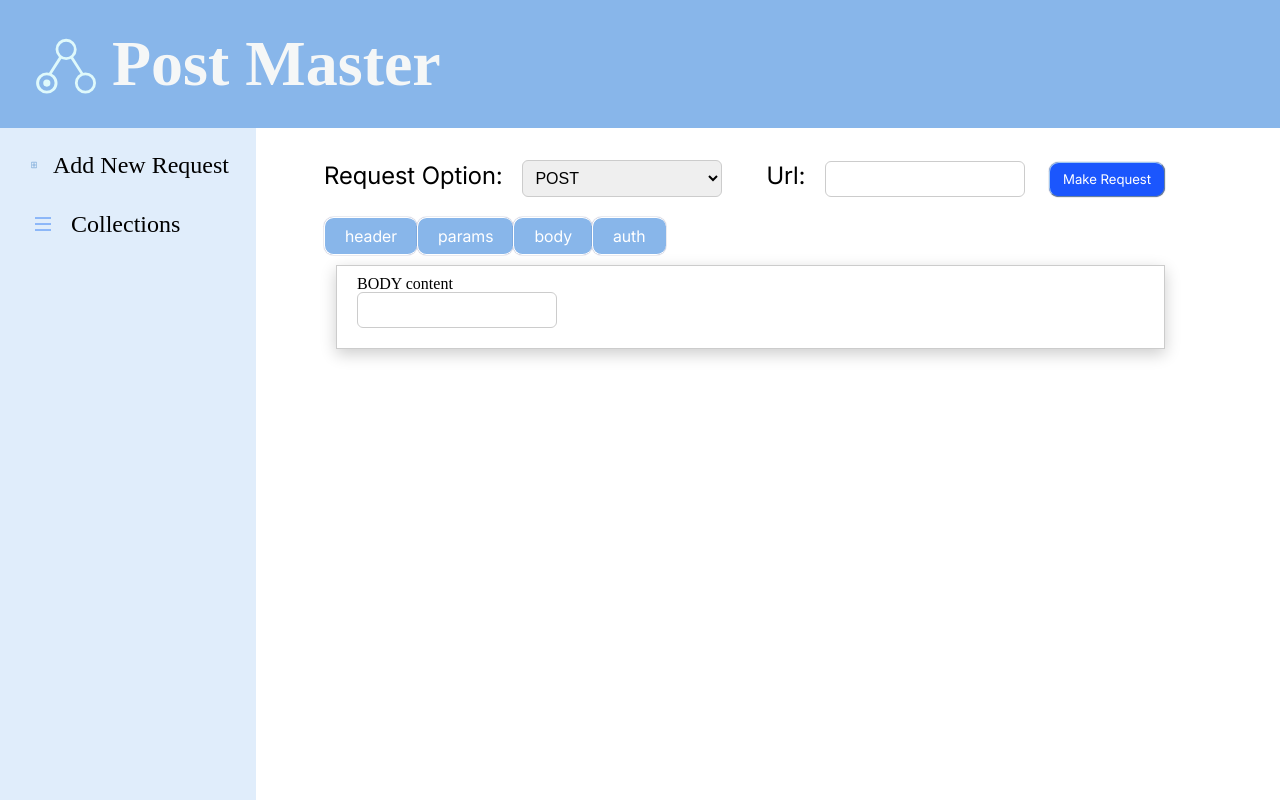
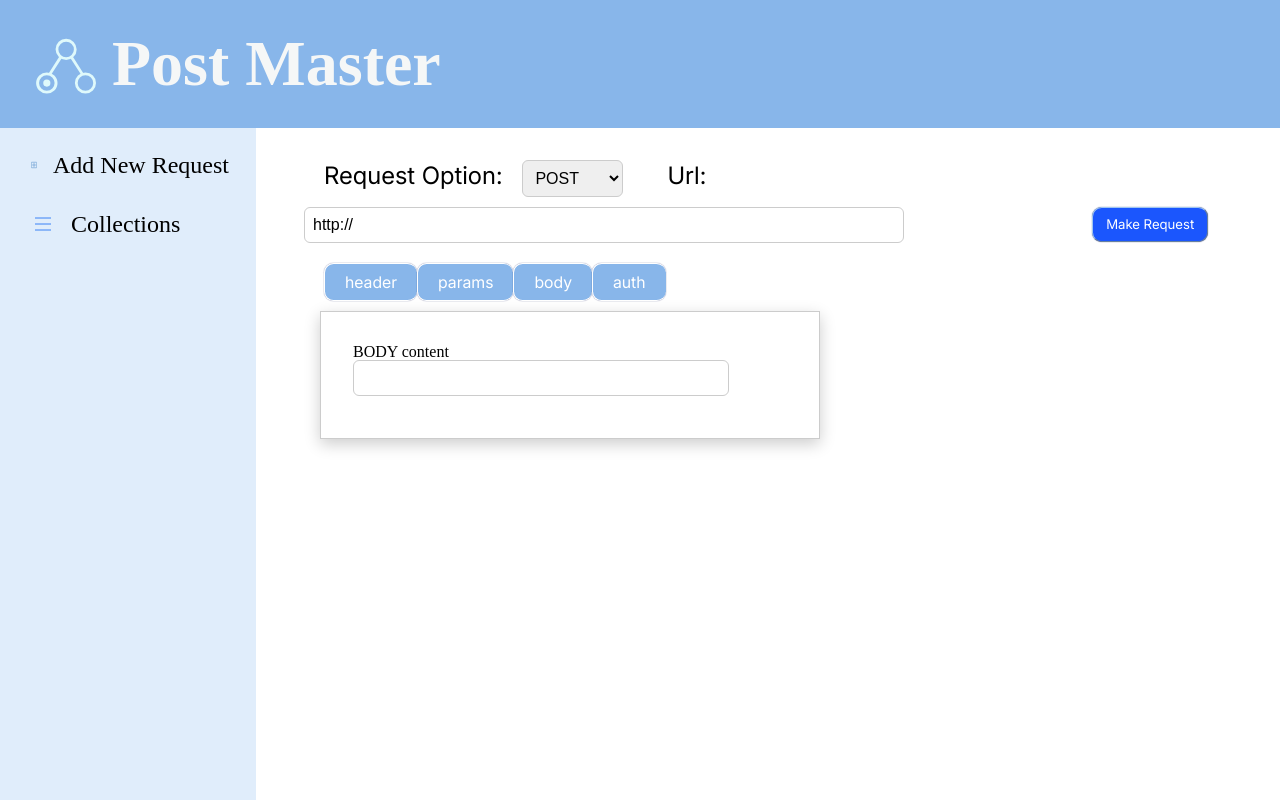
Before and after one commit to aylinakyol/PostMasterReact, a React (Vite) app in the folder postmasterreact/: page / in a window 1280 px wide. Both pictures are taken after a click on the button "body". Shown: the top 800 px of the page. Built offline with nearby package versions, Linux system fonts and the light colour scheme.

Commit message:
Default url değeri verildi. Görünümü düzeltildi.

```diff
--- a/postmasterreact/src/Request_Body.jsx
+++ b/postmasterreact/src/Request_Body.jsx
@@ -30,7 +30,7 @@ export default function Request_Body({requestBody, setRequestBody, requestHeader
 
   const bodyContent = (
     <div className="input-row">
-      <input type="text" id="body" name="body" onChange={handleBody}/>
+      <input type="text" id="body" name="body" onChange={handleBody}  className="input-row"/>
     </div>);
 
   return (
--- a/postmasterreact/src/css/style.css
+++ b/postmasterreact/src/css/style.css
@@ -37,11 +37,14 @@
   height: 100rem;
 }
 
+.navbar-menu:hover{
+  text-decoration: underline;
+}
+
 .link-navbar-menu,
 .link-navbar-menu-active {
   display: flex;
   align-items: center;
-  text-decoration: none;
   color: black;
   font-size: 1.5rem;
   padding: 10px 12px;
@@ -52,6 +55,7 @@
 }
 
 
+.link-navbar-menu:hover,
 .link-navbar-menu-active:hover{
   text-decoration: underline;
 }
@@ -94,7 +98,8 @@ main {
   stroke-width: 2;
 }
 
-.link-navbar-menu:hover svg[data-icon="burger"] path {
+.link-navbar-menu:hover svg[data-icon="burger"] path
+.link-navbar-menu:hover svg[data-icon="addRequest"]{
   stroke: #1d4ed8;
   stroke-width: 2;
 }
@@ -117,7 +122,6 @@ main {
 .link-navbar-menu-active svg[data-icon="addRequest"] rect {
   stroke: currentColor;
 }
-
 
 button {
   padding: 0.6rem;
@@ -143,15 +147,6 @@ button:hover {
 
 form {
   gap: 2rem;
-}
-
-.input-group {
-  gap: 1rem;
-}
-
-.checkbox {
-  width: 2rem;
-  height: 2rem;
 }
 
 .title {
@@ -201,6 +196,15 @@ form {
   padding:  10px 20px;
 }
 
+.request-button {
+  float: right;
+  margin-right: 72px;
+}
+
+.input-url {
+  width: 600px;
+}
+
 .request-body button {
   padding: 10px 20px;
   border: 1px solid;
@@ -211,14 +215,19 @@ form {
 }
 
 .popup {
+  display: block;
+  width: 500px;
   background-color: white;
-  margin-left: 2rem;
+  margin-left: 1rem;
+  margin-right: 2rem;
   border: 1px solid #ccc;
-  padding: 10px 20px;
+  padding: 2rem;
   box-shadow: 0px 5px 15px rgba(0, 0, 0, 0.2);
 }
 
 .pre-output {
+  display: block;
+  width: 400px;
   transition: margin-top 0.3s ease;
 }
 
@@ -226,9 +235,7 @@ form {
   margin-top: 100px;
 }
 
-
 select, input[type="text"]{
-  width: 200px;
   padding: 8px;
   margin-bottom: 10px;
   margin-right: 1.5rem;
@@ -280,7 +287,7 @@ label {
 
 .input-row {
   display: flex;
-  align-items: center;
+  width: 400px;
   gap: 1rem;
 }
 
--- a/postmasterreact/src/pages/Page_Home.jsx
+++ b/postmasterreact/src/pages/Page_Home.jsx
@@ -20,7 +20,7 @@ export default function Page_Home() {
             console.log(requestUrl);
             setUrl(requestUrl);
         }else{
-            setUrl("");
+            setUrl("http://");
         }
     }, [location]);
 
@@ -118,8 +118,8 @@ export default function Page_Home() {
             </select>
 
             <label htmlFor="url">Url:</label>
-            <input type="text" id="url" name="url" value={url} onChange={(e) => setUrl(e.target.value)} />
-            <button onClick={handleButtonClick}>Make Request</button>
+            <input type="text" id="url" name="url" value={url} onChange={(e) => setUrl(e.target.value)} className="input-url"/>
+            <button onClick={handleButtonClick} className="request-button">Make Request</button>
             <Request_Body requestBody={requestBody} setRequestBody={setRequestBody} requestHeader={requestHeader} setRequestHeader={setRequestHeader}/>
             {responseData && (
                 <pre className="pre-output">
```
